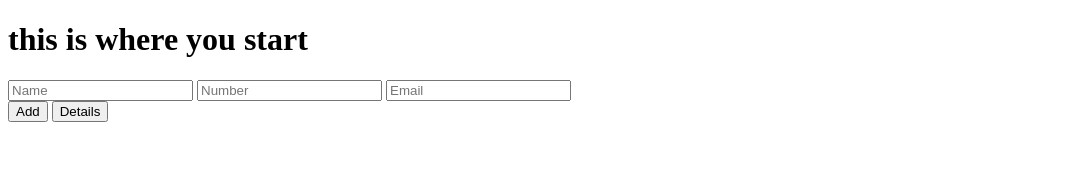
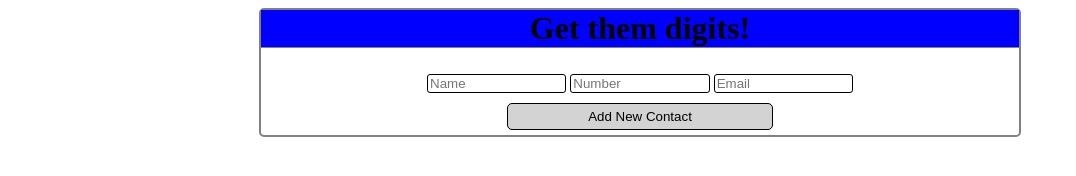
Before and after one commit to francoisdillinger/SupplementLabContactKeeper, a plain HTML site: page index.html in a window 1280 px wide. Shown: the whole page, without its empty margins (0-1076 px from the left). Drawn offline with nearby package versions, Linux system fonts and the light colour scheme; some packages are replaced by stand-ins of ours.

Commit message:
Added basic css.

```diff
--- a/index.html
+++ b/index.html
@@ -1,7 +1,7 @@
 <!DOCTYPE html>
 <html ng-app="Main">
     <head>
-
+        <link rel="stylesheet" href="styles.css">
     </head>
 
     <body>
--- a/main.js
+++ b/main.js
@@ -35,7 +35,7 @@ app.controller('MainContact',['$scope', '$location', '$log', 'myInfo', function(
 
         var contactInfo = {name: $scope.name, num: $scope.num, email: $scope.email};
         console.log(contactInfo);
-        myInfo.contactList.push(contactInfo);
+        myInfo.contactList.unshift(contactInfo);
     }
 
     $scope.submit = function(name, num, email){
--- /dev/null
+++ b/styles.css
@@ -0,0 +1,46 @@
+.body{
+    width: 100%;
+}
+div{
+    text-align: center;
+}
+#content{
+    width: 60%;
+    border: 2px solid gray;
+    margin: 0 auto;
+    border-radius: 5px;
+}
+#head{
+    background: blue;
+}
+h1{
+    margin-top: 0;
+    border-bottom: 1px solid gray;
+}
+input{
+    border: 1px solid black;
+    width: 10em;
+    border-radius: 3px;
+    margin: 5px auto;
+}
+button{
+    width: 20em;
+    height: 2em;
+    margin: 5px auto;
+    color: black;
+    border: 1px solid black;
+    background-color: lightgray;
+    border-radius: 5px;
+}
+a{
+    text-decoration: none;
+}
+table{
+    margin: 0 auto 30px;
+}
+th{
+    padding: 0 30px;
+}
+td{
+    padding: 0 30px;
+}
--- a/views/home.html
+++ b/views/home.html
@@ -1,16 +1,22 @@
-<div ng-controller="MainContact">
-    <h1>this is where you start</h1>
+<div class="body" ng-controller="MainContact">
+    <div id="content">
+        <div id="head">
+             <h1>Get them digits!</h1>
+        </div>
+        <div>
             <form>
+                <div>
                     <input type="text" placeholder="Name" ng-model="name">
                     <input type="text" placeholder="Number" ng-model="num">
                     <input type="text" placeholder="Email" ng-model="email">
+                </div>
+                <div>
+                    <button ng-click="submit(name, num, email)">Add New Contact</button>
+                </div>
                     <div ng-repeat="contact in contactList">
-        <!--<h3>{{contact.name}}</h3>-->
                         <a href="#/contact/{{contact.name}}"><h3>{{contact.name}}</h3></a>
-        <!--<h3>{{contact.num}}</h3>
-        <h3>{{contact.email}}</h3>-->
                     </div>
                 </form>
-    <button ng-click="submit(name, num, email)">Add</button>
-    <button ng-click="details()">Details</button>
         </div>
+    </div>
+</div>
```
Also changed, not shown: views/contact.html (+28 -6 lines). Lines whose indentation alone changed are shown as unchanged.
